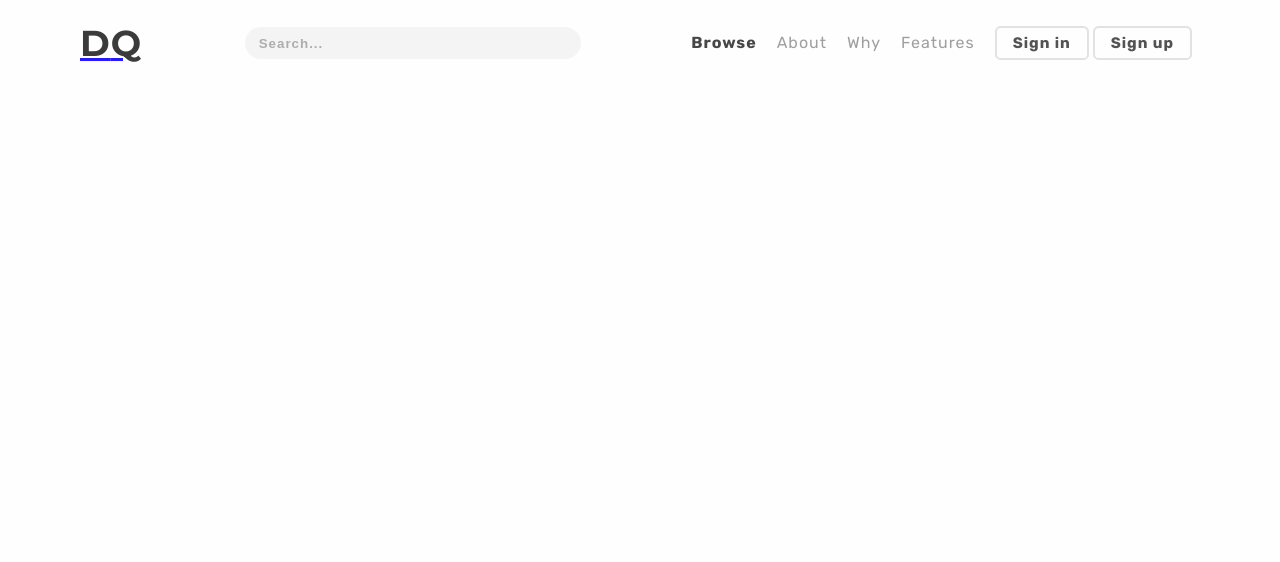
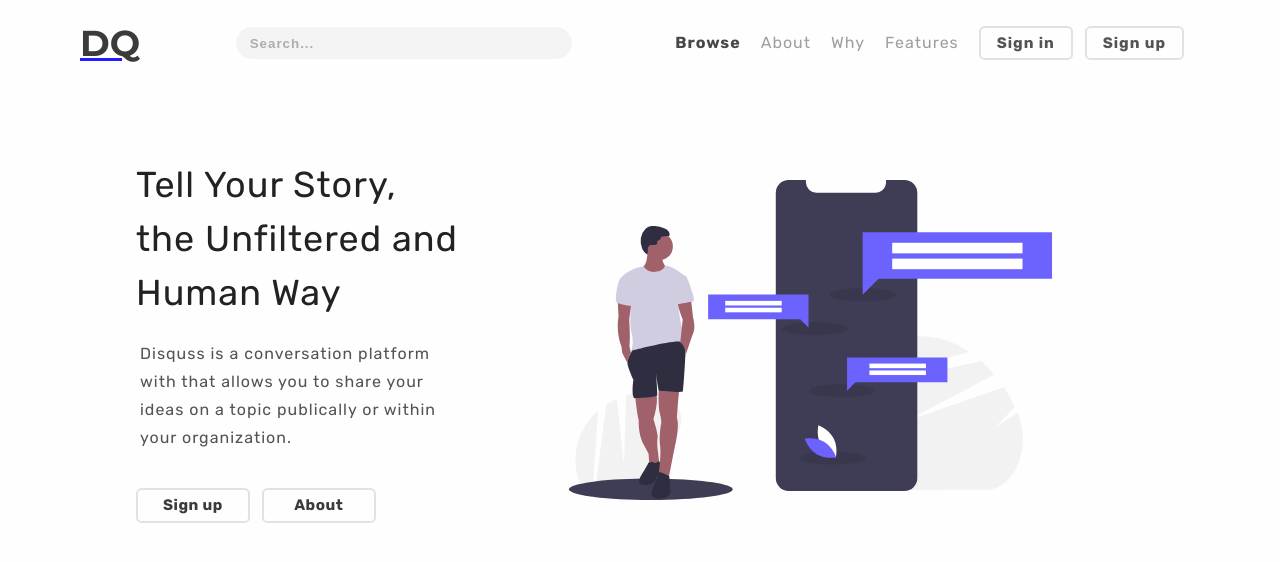
Before and after one commit to chaharshivam/disquss, a plain HTML site: page Frontend/index.html in a window 1280 px wide. Drawn offline with Linux system fonts and the light colour scheme.

Commit message:
Update landing page

```diff
--- a/Frontend/assets/stylesheets/style.css
+++ b/Frontend/assets/stylesheets/style.css
@@ -64,7 +64,7 @@ textarea {
 
 /*Base styles*/
 html {
-  font-size: 16px;
+  font-size: 14px;
   line-height: 1.5; }
 
 body {
@@ -103,6 +103,10 @@ p {
 
 .text-center {
   text-align: center; }
+
+@media all and (min-width: 768px) {
+  html {
+    font-size: 16px; } }
 
 /*Flex properties*/
 .flex-between {
@@ -156,7 +160,7 @@ body {
 
 .active {
   color: rgba(10, 10, 10, 0.75) !important;
-  font-weight: 700; }
+  font-weight: 700 !important; }
 
 .btn {
   border: 2px solid rgba(159, 159, 159, 0.3); }
@@ -198,23 +202,25 @@ body {
 .logo a {
   font-family: "Montserrat", sans-serif;
   color: rgba(10, 10, 10, 0.8);
-  text-decoration: underline #261CFA;
-  letter-spacing: 1px; }
+  text-decoration: underline #261CFA; }
 
 .logo h1 {
   font-size: 2.25rem; }
 
+.logo span {
+  letter-spacing: -2px; }
+
 .nav-list {
   display: none;
   width: 100%;
-  background: rgba(186, 165, 213, 0.3);
+  background: #baa5d5;
   margin-top: 0.5rem;
   padding: 2rem 1rem;
   position: absolute;
   left: 0;
   top: 10%; }
   .nav-list a {
-    color: #9F9F9F;
+    color: #FEFEFE;
     letter-spacing: 1px; }
     .nav-list a:hover {
       color: #5C5D5D; }
@@ -222,7 +228,8 @@ body {
 .nav-item {
   padding: 0.25rem; }
   .nav-item a.btn {
-    color: rgba(10, 10, 10, 0.7); }
+    color: rgba(10, 10, 10, 0.7);
+    margin-right: 0.5rem; }
   .nav-item a.btn:hover {
     color: #FEFEFE; }
 
@@ -238,6 +245,34 @@ input[type="checkbox"]:checked ~ .nav-list {
 
 input[type="checkbox"]:checked ~ .nav-list + .header-btn {
   display: block; }
+
+.hero {
+  color: rgba(10, 10, 10, 0.9);
+  padding: 0;
+  max-width: 90%; }
+
+.hero-container {
+  flex-direction: column-reverse; }
+
+.hero-title {
+  font-weight: 500;
+  padding: 0.5rem;
+  letter-spacing: 1px; }
+
+.hero-paragraph {
+  padding: 0.75rem;
+  letter-spacing: 1px;
+  color: rgba(10, 10, 10, 0.7); }
+
+.hero-button {
+  padding: 0.5rem; }
+  .hero-button a {
+    color: rgba(10, 10, 10, 0.8);
+    width: 35%;
+    margin-right: 0.5rem; }
+
+.hero-image-container img {
+  height: 40vh; }
 
 @media all and (min-width: 768px) {
   .header {
@@ -256,10 +291,26 @@ input[type="checkbox"]:checked ~ .nav-list + .header-btn {
     background: none;
     padding: 0;
     margin: 0; }
+    .nav-list a {
+      color: #9F9F9F; }
     .nav-list a.btn {
       color: rgba(10, 10, 10, 0.7); }
     .nav-list a.btn:hover {
       color: #FEFEFE; }
   .nav-item {
     display: inline-block;
-    padding: 0 0.5rem; } }
+    padding: 0 0.5rem; }
+  .hero {
+    margin-top: 5%;
+    max-width: 80%; }
+  .hero-container {
+    flex-direction: row; }
+  .hero-description {
+    width: 50%; }
+  .hero-title {
+    font-size: 2.25rem; }
+  .hero-paragraph {
+    margin-bottom: 1rem;
+    line-height: 1.75; }
+  .hero-image {
+    width: 100%; } }
--- a/Frontend/index.html
+++ b/Frontend/index.html
@@ -21,8 +21,7 @@
             <div class="logo">
                 <a href="#">
                     <h1>
-                        <span class="logo-D">D</span><!--
-                        --><span class="logo-Q">Q</span>
+                        DQ
                     </h1>
                 </a>
             </div>
@@ -41,13 +40,13 @@
                         <a href="#" class="active">Browse</a>
                     </li>
                     <li class="nav-item">
-                        <a href="#" >About</a>
+                        <a href="#">About</a>
                     </li>
                     <li class="nav-item">
-                        <a href="#" >Why</a>
+                        <a href="#">Why</a>
                     </li>
                     <li class="nav-item">
-                        <a href="#" >Features</a>
+                        <a href="#">Features</a>
                     </li>
                     <li class="nav-item">
                         <a class="btn text-center">Sign in</a>
@@ -58,7 +57,30 @@
         </div>
     </header>
     <!-- Main -->
-    <main></main>
+    <main>
+        <section class="hero wrapper">
+            <div class="hero-container flex-between">
+                <aside class="hero-description">
+                    <h2 class="hero-title">
+                        Tell Your Story, the Unfiltered and Human Way
+                    </h2>
+                    <p class="hero-paragraph">
+                        Disquss is a conversation platform with that allows you to share your ideas on a topic
+                        publically or within your organization.
+                    </p>
+                    <div class="hero-button">
+                        <a href="" class="btn text-center">Sign up</a>
+                        <a href="" class="btn text-center">About</a>
+                    </div>
+                </aside>
+                <aside class="hero-image">
+                    <div class="hero-image-container">
+                        <img src="./assets/resources/images/landing-hero.svg" alt="">
+                    </div>
+                </aside>
+            </div>
+        </section>
+    </main>
     <!-- Footer -->
     <footer></footer>
 </body>
```
